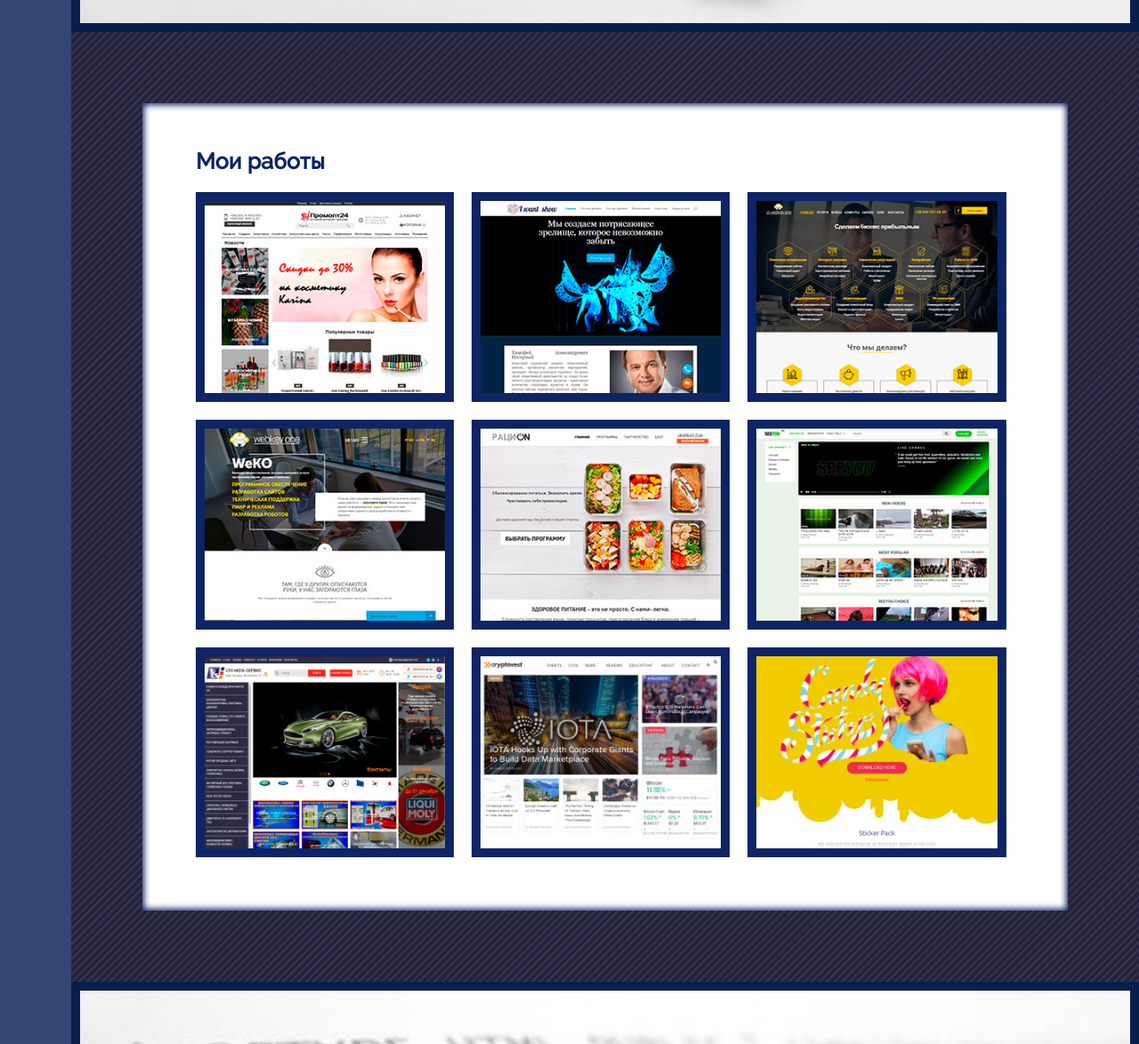
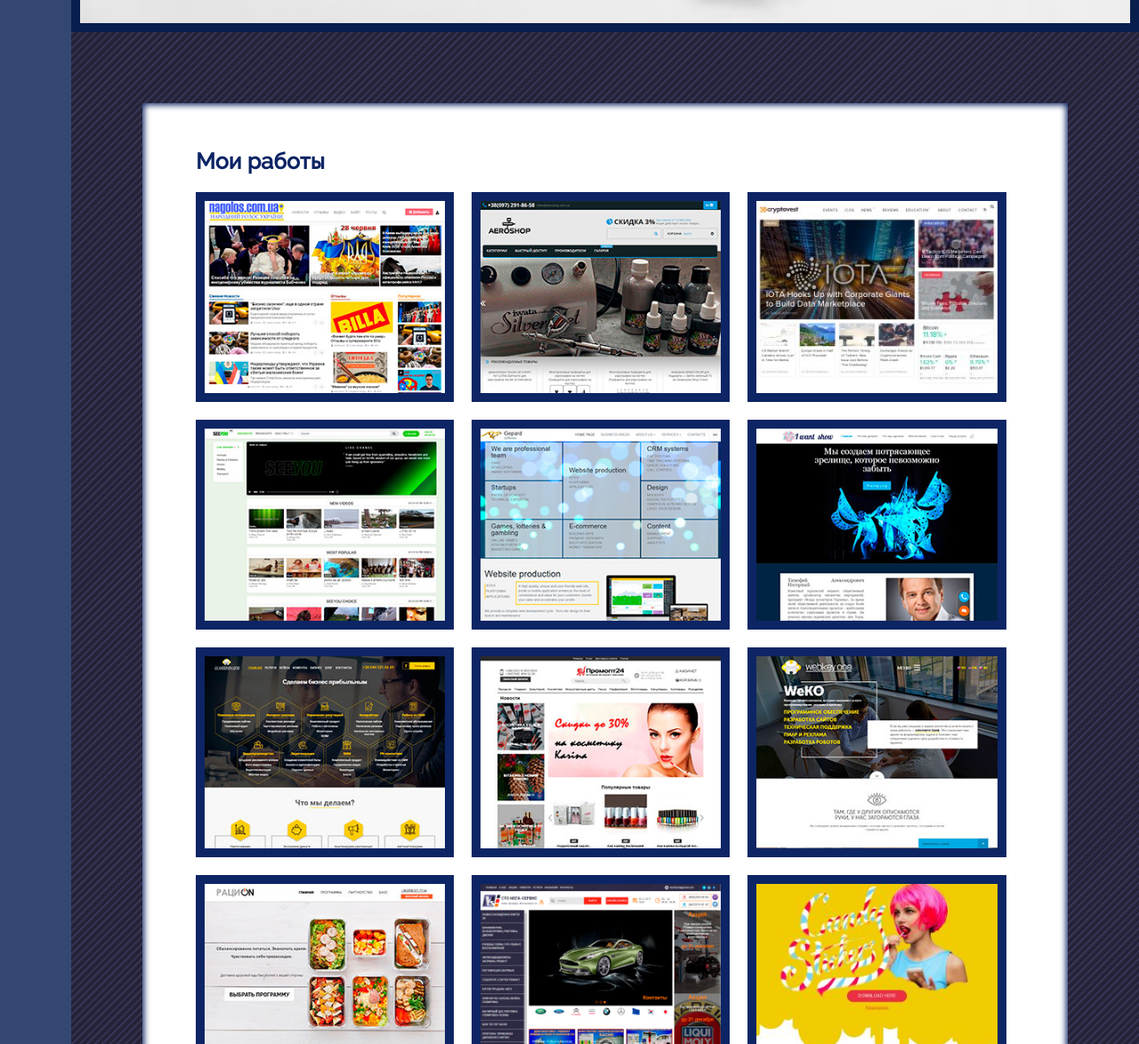
Before and after one commit to garik7012/garik7012.github.io, a plain HTML site: page index.html in a window 1280 px wide. Shown: the part 2032-3206 px from the top of the page at 89% size. Drawn offline with Linux system fonts and the light colour scheme.

Commit message:
update portfolios

```diff
--- a/index.html
+++ b/index.html
@@ -12,7 +12,7 @@
     <meta name="viewport" content="width=device-width, initial-scale=1.0">
 
     <link rel="canonical" href="https://garik7012.github.io/">
-    <link rel="icon" type="image/png" href="img/favicon.ico">
+    <link rel="icon" type="image/png" href="/favicon.ico">
 
     <link rel="stylesheet" href="css/main.min.css">
 </head>
@@ -412,8 +412,119 @@
     <article id="my_works" class="acticle_two">
         <div class="summary_img">
             <h2>Мои работы</h2>
-
             <ul>
+                <li class="margin_minus">
+                    <div class="portfolio">
+                        <img src="img/nagolos.jpg" alt="" />
+                        <a href="https://nagolos.com.ua" class="rgba_img">
+                            <div class="container_portf">
+                                <span>News</span>
+                                <small></small>
+                                <div class="button_portf"></div>
+                            </div>
+                            <div class="line_fore rgba_img_line_a"></div>
+                            <div class="line_fore rgba_img_line_b"></div>
+                            <div class="line_fore rgba_img_line_c"></div>
+                            <div class="line_fore rgba_img_line_d"></div>
+                        </a>
+                    </div>
+                </li>
+                <li class="margin_minus">
+                    <div class="portfolio">
+                        <img src="img/aeroshop.jpg" alt="" />
+                        <a href="http://aeroshop.com.ua" class="rgba_img">
+                            <div class="container_portf">
+                                <span>AeroShop</span>
+                                <small></small>
+                                <div class="button_portf"></div>
+                            </div>
+                            <div class="line_fore rgba_img_line_a"></div>
+                            <div class="line_fore rgba_img_line_b"></div>
+                            <div class="line_fore rgba_img_line_c"></div>
+                            <div class="line_fore rgba_img_line_d"></div>
+                        </a>
+                    </div>
+                </li>
+                <li class="margin_minus">
+                    <div class="portfolio">
+                        <img src="img/cryptovest.jpg" alt="" />
+                        <a href="https://cryptovest.com/" class="rgba_img">
+                            <div class="container_portf">
+                                <span>ICO</span>
+                                <small></small>
+                                <div class="button_portf"></div>
+                            </div>
+                            <div class="line_fore rgba_img_line_a"></div>
+                            <div class="line_fore rgba_img_line_b"></div>
+                            <div class="line_fore rgba_img_line_c"></div>
+                            <div class="line_fore rgba_img_line_d"></div>
+                        </a>
+                    </div>
+                </li>
+                <li class="margin_minus">
+                    <div class="portfolio">
+                        <img src="img/seeyou.jpg" alt="" />
+                        <a href="http://seeyou.live" class="rgba_img">
+                            <div class="container_portf">
+                                <span>SeeYou</span>
+                                <small></small>
+                                <div class="button_portf"></div>
+                            </div>
+                            <div class="line_fore rgba_img_line_a"></div>
+                            <div class="line_fore rgba_img_line_b"></div>
+                            <div class="line_fore rgba_img_line_c"></div>
+                            <div class="line_fore rgba_img_line_d"></div>
+                        </a>
+                    </div>
+                </li>
+                <li class="margin_minus">
+                    <div class="portfolio">
+                        <img src="img/gepard.jpg" alt="" />
+                        <a href="http://gepard.software/" class="rgba_img">
+                            <div class="container_portf">
+                                <span>CRM</span>
+                                <small></small>
+                                <div class="button_portf"></div>
+                            </div>
+                            <div class="line_fore rgba_img_line_a"></div>
+                            <div class="line_fore rgba_img_line_b"></div>
+                            <div class="line_fore rgba_img_line_c"></div>
+                            <div class="line_fore rgba_img_line_d"></div>
+                        </a>
+                    </div>
+                </li>
+                <li class="margin_minus">
+					<div class="portfolio">
+						<img src="img/iwant.jpg" alt="" />
+						<a href="http://iwant.show" class="rgba_img">
+							<div class="container_portf">
+								<span>I Want Show</span>
+								<small></small>
+								<div class="button_portf"></div>
+							</div>
+							<div class="line_fore rgba_img_line_a"></div>
+							<div class="line_fore rgba_img_line_b"></div>
+							<div class="line_fore rgba_img_line_c"></div>
+							<div class="line_fore rgba_img_line_d"></div>
+						</a>
+					</div>
+				</li>
+                <li class="margin_minus">
+					<div class="portfolio">
+						<img src="img/prwebkey.jpg" alt="" />
+						<a href="http://pr.webkey.one" class="rgba_img">
+							<div class="container_portf">
+								<span>PR</span>
+								<small></small>
+								<div class="button_portf"></div>
+							</div>
+							<div class="line_fore rgba_img_line_a"></div>
+							<div class="line_fore rgba_img_line_b"></div>
+							<div class="line_fore rgba_img_line_c"></div>
+							<div class="line_fore rgba_img_line_d"></div>
+						</a>
+					</div>
+				</li>
                 <li class="margin_minus">
                     <div class="portfolio">
                         <img src="img/promopt.jpg" alt="" />
@@ -430,42 +541,6 @@
                         </a>
                     </div>
                 </li>
-
-                <li class="margin_minus">
-					<div class="portfolio">
-						<img src="img/iwant.jpg" alt="" />
-						<a href="http://iwant.show" class="rgba_img">
-							<div class="container_portf">
-								<span>I Want Show</span>
-								<small></small>
-								<div class="button_portf"></div>
-							</div>
-							<div class="line_fore rgba_img_line_a"></div>
-							<div class="line_fore rgba_img_line_b"></div>
-							<div class="line_fore rgba_img_line_c"></div>
-							<div class="line_fore rgba_img_line_d"></div>
-						</a>
-					</div>
-				</li>
-
-                <li class="margin_minus">
-					<div class="portfolio">
-						<img src="img/prwebkey.jpg" alt="" />
-						<a href="http://pr.webkey.one" class="rgba_img">
-							<div class="container_portf">
-								<span>PR</span>
-								<small></small>
-								<div class="button_portf"></div>
-							</div>
-							<div class="line_fore rgba_img_line_a"></div>
-							<div class="line_fore rgba_img_line_b"></div>
-							<div class="line_fore rgba_img_line_c"></div>
-							<div class="line_fore rgba_img_line_d"></div>
-						</a>
-					</div>
-				</li>
-
-
                 <li class="margin_minus">
 					<div class="portfolio">
 						<img src="img/webkey.jpg" alt="" />
@@ -482,7 +557,6 @@
 						</a>
 					</div>
 				</li>
-
                 <li class="margin_minus">
                     <div class="portfolio">
                         <img src="img/ration.jpg" alt="" />
@@ -499,47 +573,12 @@
                         </a>
                     </div>
                 </li>
-
-				<li class="margin_minus">
-					<div class="portfolio">
-						<img src="img/seeyou.jpg" alt="" />
-						<a href="http://seeyou.live" class="rgba_img">
-							<div class="container_portf">
-								<span>SeeYou</span>
-								<small></small>
-								<div class="button_portf"></div>
-							</div>
-							<div class="line_fore rgba_img_line_a"></div>
-							<div class="line_fore rgba_img_line_b"></div>
-							<div class="line_fore rgba_img_line_c"></div>
-							<div class="line_fore rgba_img_line_d"></div>
-						</a>
-					</div>
-				</li>
-
                 <li class="margin_minus">
                     <div class="portfolio">
                         <img src="img/sto.jpg" alt="" />
                         <a href="https://www.ms20.com.ua/" class="rgba_img">
                             <div class="container_portf">
                                 <span>STO</span>
-                                <small></small>
-                                <div class="button_portf"></div>
-                            </div>
-                            <div class="line_fore rgba_img_line_a"></div>
-                            <div class="line_fore rgba_img_line_b"></div>
-                            <div class="line_fore rgba_img_line_c"></div>
-                            <div class="line_fore rgba_img_line_d"></div>
-                        </a>
-                    </div>
-                </li>
-
-                <li class="margin_minus">
-                    <div class="portfolio">
-                        <img src="img/cryptovest.jpg" alt="" />
-                        <a href="https://cryptovest.com/" class="rgba_img">
-                            <div class="container_portf">
-                                <span>ICO</span>
                                 <small></small>
                                 <div class="button_portf"></div>
                             </div>
```
Also changed, not shown: favicon.ico (added), img/aeroshop.jpg (added), img/gepard.jpg (added), img/nagolos.jpg (added), 1 other file.
